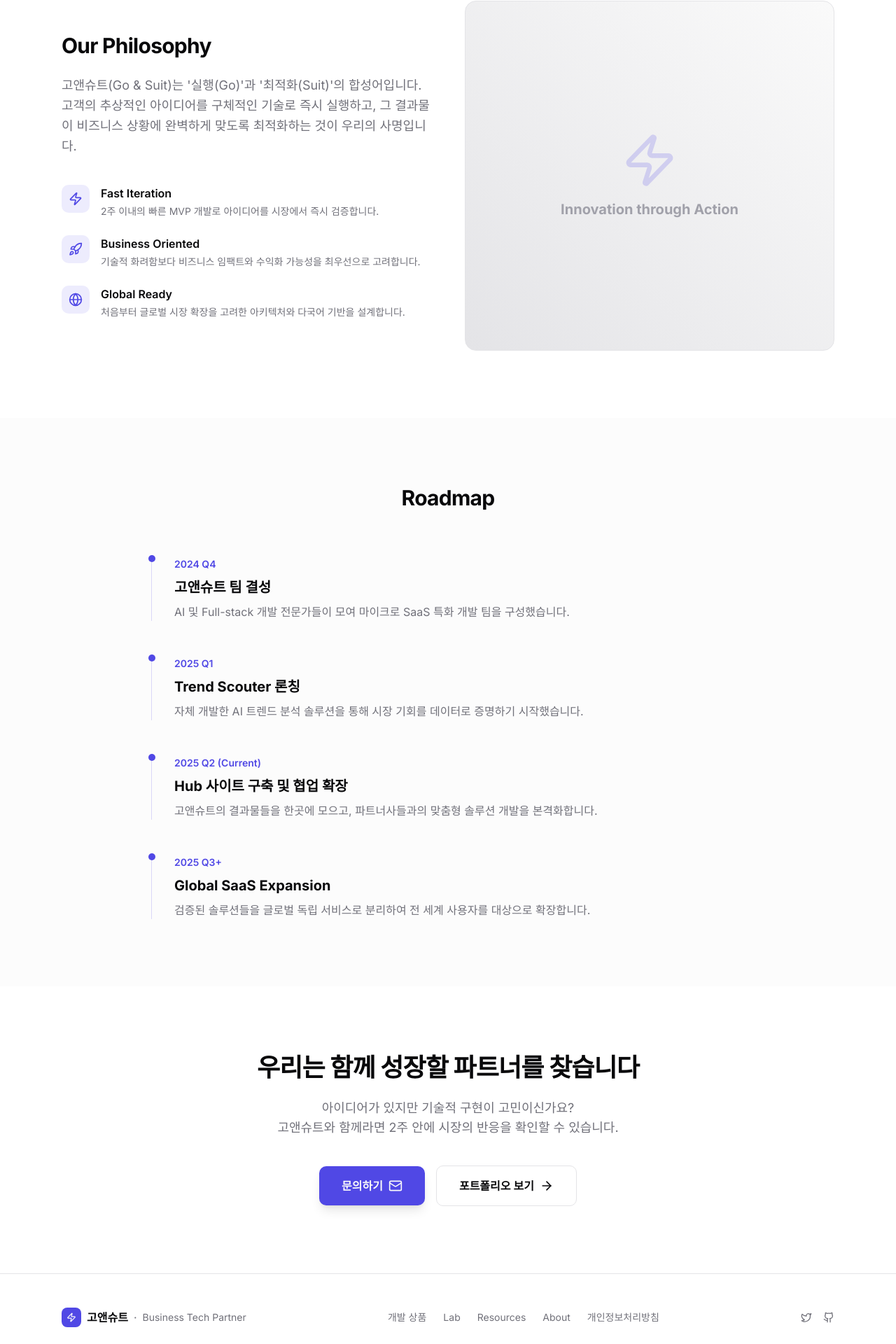
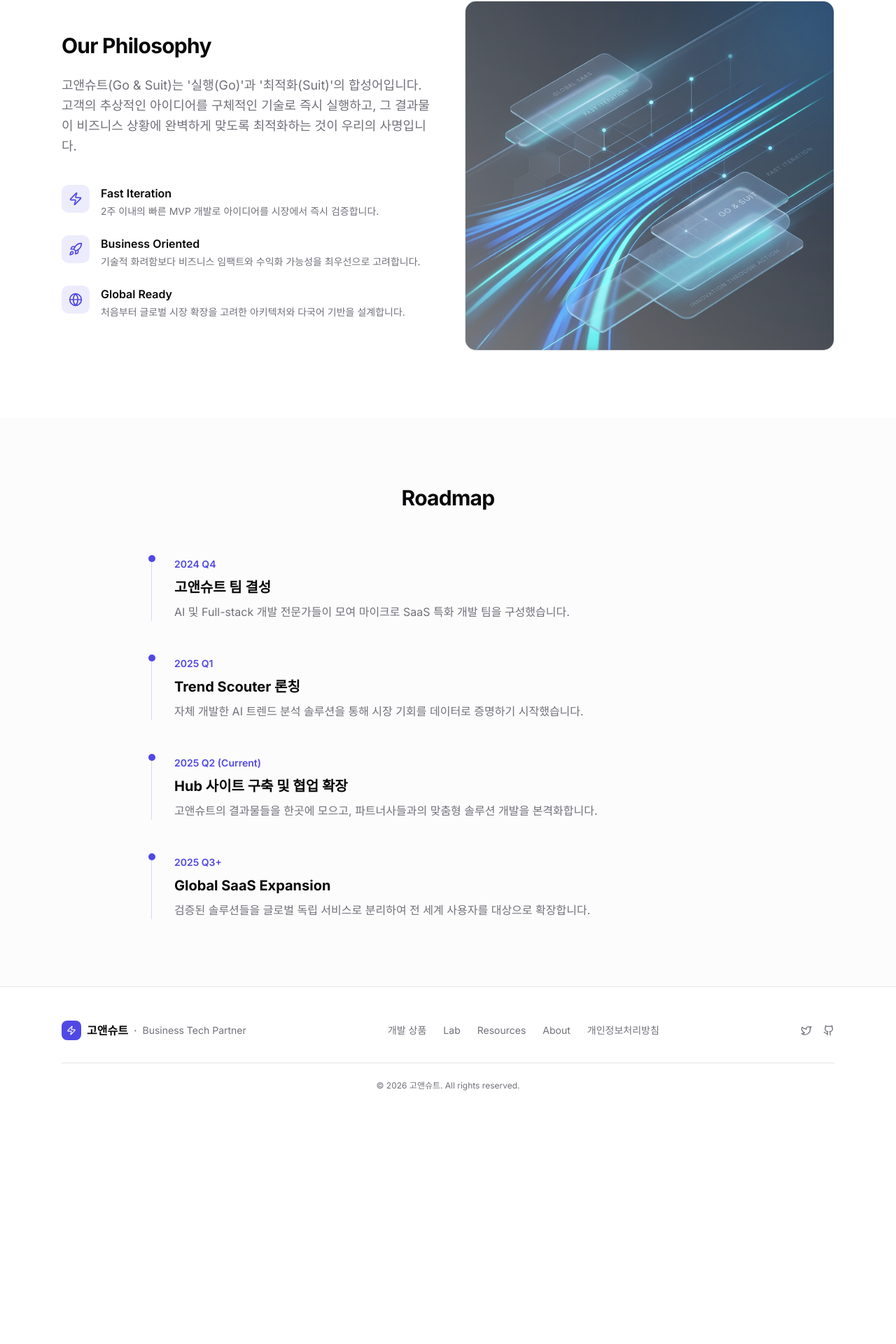
Before and after one commit to DeuklyoungKo/gonsuit, a Next.js app in the folder gonsuit/: page /about in a window 1280 px wide. Shown: the part 634-2554 px from the top of the page at 70% size. After the commit the page ends 2241 px from the top, so only its background shows below. Built offline with nearby package versions, Linux system fonts and the light colour scheme.

Commit message:
feat: Add about page, its philosophy image, and initial dependency lock file.

```diff
--- a/gonsuit/src/app/about/page.tsx
+++ b/gonsuit/src/app/about/page.tsx
@@ -1,4 +1,5 @@
 import Link from "next/link";
+import Image from "next/image";
 import Header from "@/components/Header";
 import Footer from "@/components/Footer";
 import { CheckCircle2, Globe, Rocket, Users, Zap, ArrowRight, Mail } from "lucide-react";
@@ -66,11 +67,14 @@ export default function AboutPage() {
                   ))}
                 </div>
               </div>
-              <div className="relative aspect-square md:aspect-auto md:h-[500px] rounded-2xl bg-zinc-100 overflow-hidden flex items-center justify-center border border-border bg-gradient-to-tr from-zinc-200 to-zinc-50">
-                 <div className="text-center p-8">
-                    <Zap className="h-20 w-20 text-primary/20 mx-auto mb-4" />
-                    <span className="text-xl font-bold text-zinc-400">Innovation through Action</span>
-                 </div>
+              <div className="relative aspect-square md:aspect-auto md:h-[500px] rounded-2xl bg-zinc-100 overflow-hidden border border-border">
+                <Image
+                  src="/images/philosophy.png"
+                  alt="Our Philosophy"
+                  fill
+                  className="object-cover"
+                />
+                <div className="absolute inset-0 bg-gradient-to-tr from-background/40 to-transparent pointer-events-none" />
               </div>
             </div>
           </div>
@@ -114,32 +118,6 @@ export default function AboutPage() {
           </div>
         </section>
 
-        {/* Call to Action */}
-        <section className="py-24">
-          <div className="mx-auto max-w-4xl px-6 text-center">
-             <h2 className="text-4xl font-bold tracking-tight">우리는 함께 성장할 파트너를 찾습니다</h2>
-             <p className="mt-6 text-lg text-muted-foreground">
-               아이디어가 있지만 기술적 구현이 고민이신가요? <br />
-               고앤슈트와 함께라면 2주 안에 시장의 반응을 확인할 수 있습니다.
-             </p>
-             <div className="mt-10 flex flex-col items-center justify-center gap-4 sm:flex-row">
-               <Link
-                 href="/contact"
-                 className="flex items-center gap-2 rounded-lg bg-primary px-8 py-4 text-base font-semibold text-primary-foreground shadow-lg transition-all hover:opacity-95"
-               >
-                 문의하기
-                 <Mail className="h-5 w-5" />
-               </Link>
-               <Link
-                 href="/#services"
-                 className="flex items-center gap-2 rounded-lg border border-border px-8 py-4 text-base font-semibold text-foreground transition-all hover:bg-muted"
-               >
-                 포트폴리오 보기
-                 <ArrowRight className="h-5 w-5" />
-               </Link>
-             </div>
-          </div>
-        </section>
       </main>
 
       <Footer />
```
Also changed, not shown: gonsuit/public/images/philosophy.png (added), 1 other file (tests, documents, lock files or other folders).
